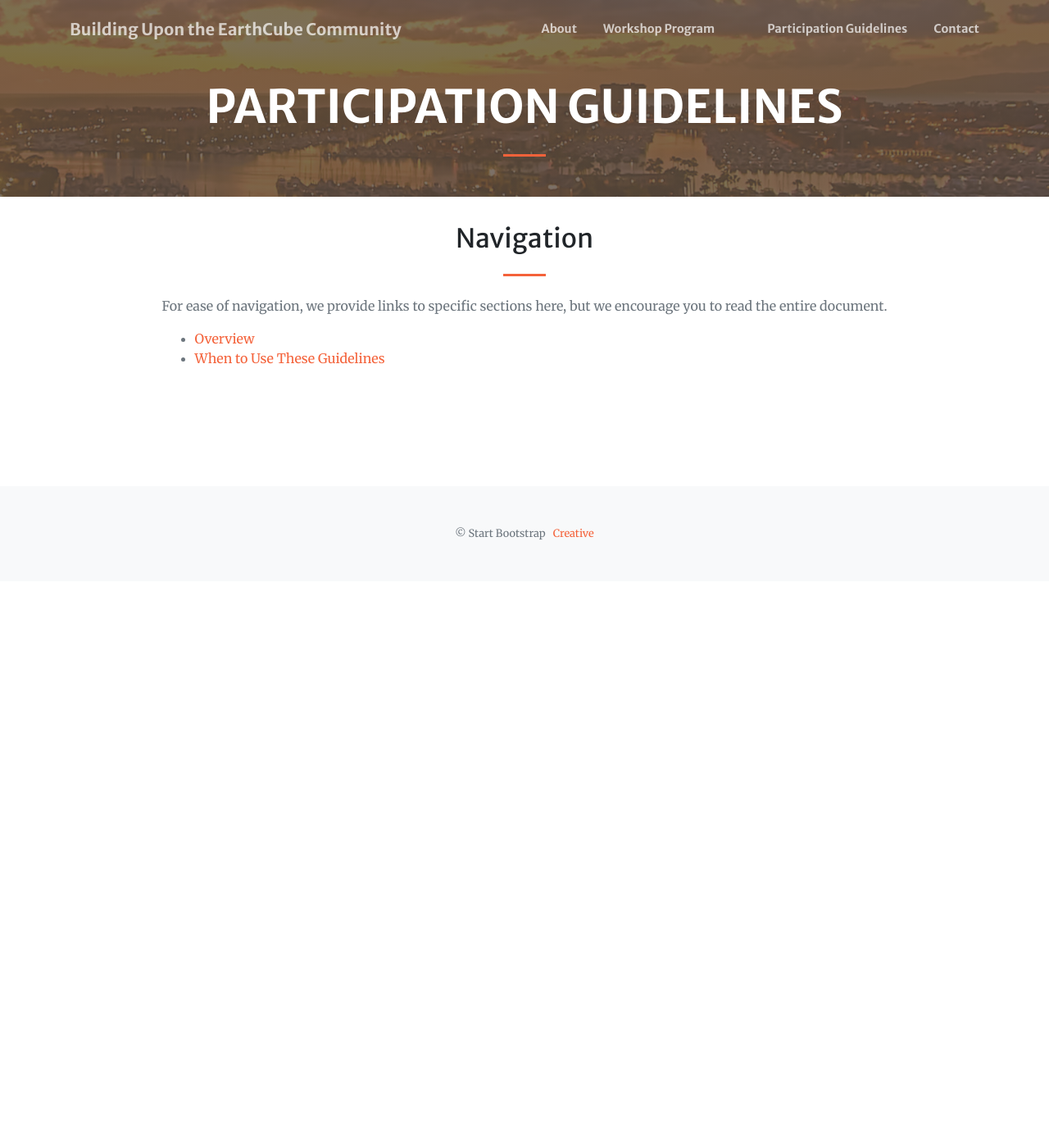
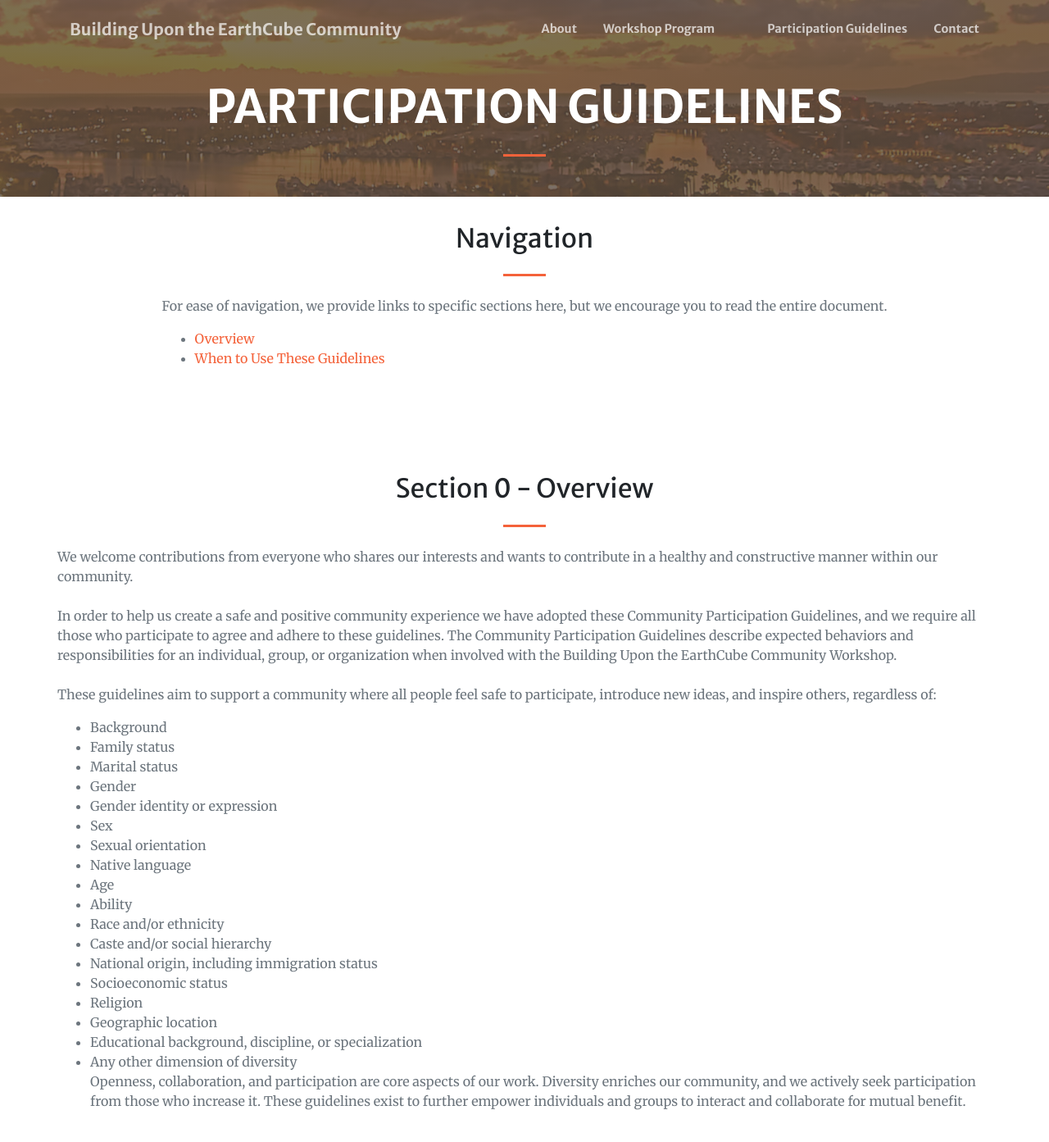
Before and after one commit to isi-usc-edu/building-upon-the-earthcube-community, a Jekyll site: the page built from participation.md, in a window 1280 px wide and 1400 px high. Shown: the top 1393 px of the window at 82% size. Built offline with Jekyll 4.4.1, drawn with Linux system fonts in a browser that asks for light colours.

Commit message:
Update participation.md

```diff
--- a/participation.md
+++ b/participation.md
@@ -20,6 +20,54 @@
 
     * [When to Use These Guidelines](#when)
 
+- type: paragraph.html
+  #background_style: bg-secondary
+  section_id: overview
+  title: Section 0 - Overview
+  text: >+
+    We welcome contributions from everyone who shares our interests and wants to contribute in a healthy and constructive manner within our community.
+
+    In order to help us create a safe and positive community experience we have adopted these Community Participation Guidelines, and we require all those who participate to agree and adhere to these guidelines. The Community Participation Guidelines describe expected behaviors and responsibilities for an individual, group, or organization when involved with the Building Upon the EarthCube Community Workshop.
+
+    These guidelines aim to support a community where all people feel safe to participate, introduce new ideas, and inspire others, regardless of:
+
+    * Background
+
+    * Family status
+
+    * Marital status
+
+    * Gender
+
+    * Gender identity or expression
+
+    * Sex
+
+    * Sexual orientation
+
+    * Native language
+
+    * Age
+
+    * Ability
+
+    * Race and/or ethnicity
+
+    * Caste and/or social hierarchy
+
+    * National origin, including immigration status
+
+    * Socioeconomic status
+
+    * Religion
+
+    * Geographic location
+
+    * Educational background, discipline, or specialization
+
+    * Any other dimension of diversity
+
+    Openness, collaboration, and participation are core aspects of our work. Diversity enriches our community, and we actively seek participation from those who increase it. These guidelines exist to further empower individuals and groups to interact and collaborate for mutual benefit.
 
 
 ---
```
